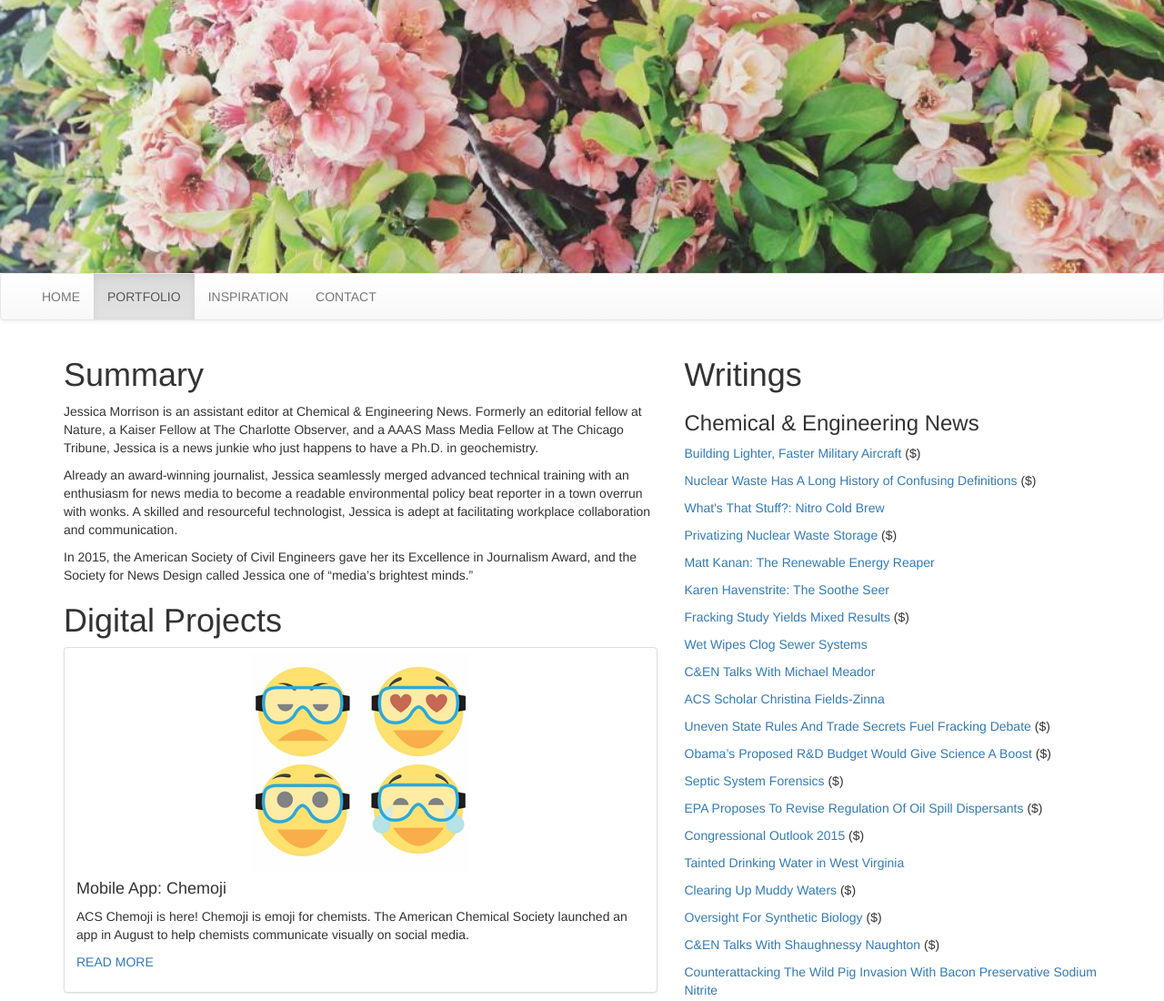
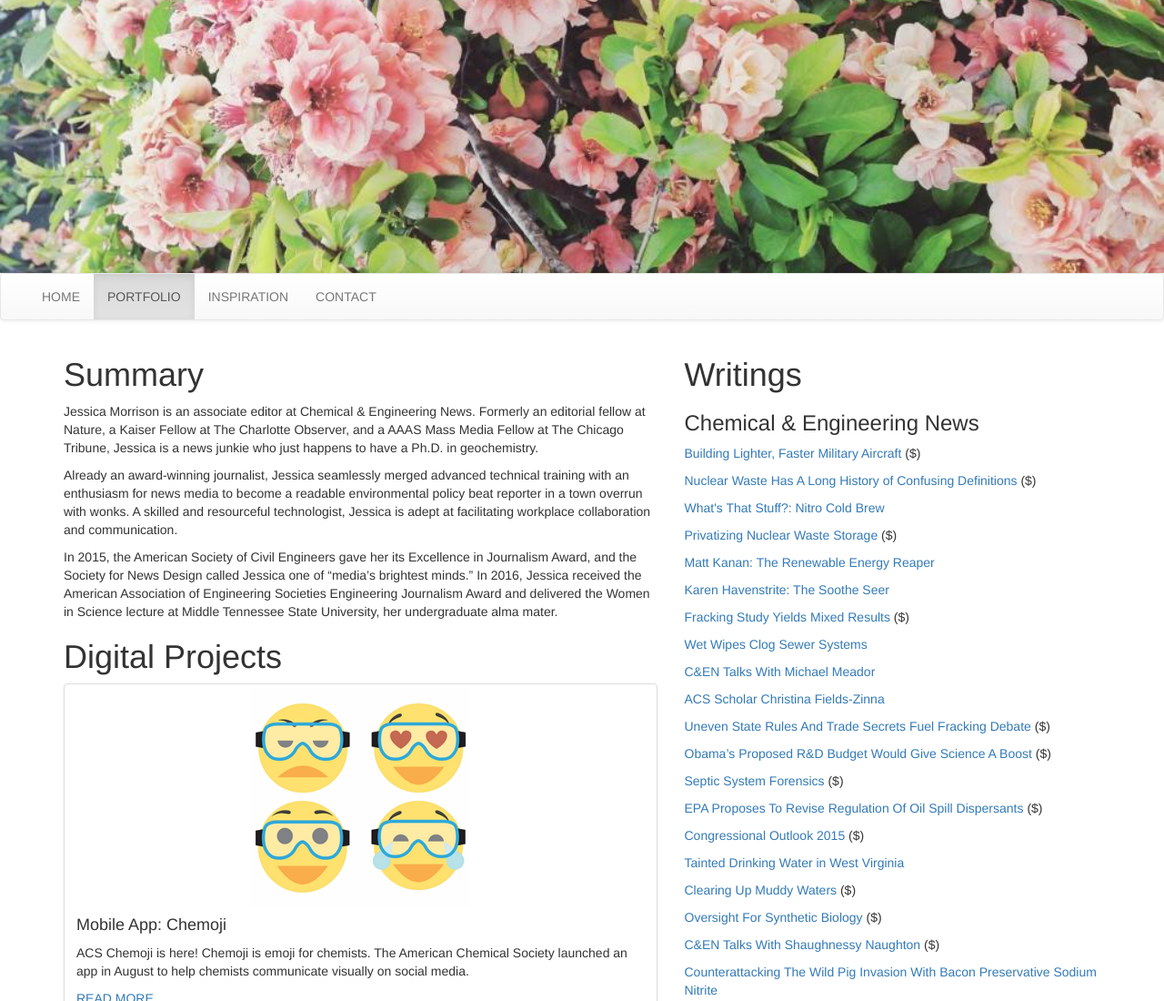
Before and after one commit to ihearttheroad/github.io, a plain HTML site: page portfolio.html in a window 1280 px wide. Shown: the top 1100 px of the page at 91% size. Drawn offline with Linux system fonts and the light colour scheme.

Commit message:
Update portfolio.html
Bio updates

```diff
--- a/portfolio.html
+++ b/portfolio.html
@@ -39,9 +39,9 @@
 		<div class="row">
 			<div class="col-md-7">
 				<h1>Summary</h1>
-				<p>Jessica Morrison is an assistant editor at Chemical &amp; Engineering News. Formerly an editorial fellow at Nature, a Kaiser Fellow at The Charlotte Observer, and a AAAS Mass Media Fellow at The Chicago Tribune, Jessica is a news junkie who just happens to have a Ph.D. in geochemistry.</p>
+				<p>Jessica Morrison is an associate editor at Chemical &amp; Engineering News. Formerly an editorial fellow at Nature, a Kaiser Fellow at The Charlotte Observer, and a AAAS Mass Media Fellow at The Chicago Tribune, Jessica is a news junkie who just happens to have a Ph.D. in geochemistry.</p>
 				<p>Already an award-winning journalist, Jessica seamlessly merged advanced technical training with an enthusiasm for news media to become a readable environmental policy beat reporter in a town overrun with wonks. A skilled and resourceful technologist, Jessica is adept at facilitating workplace collaboration and communication.</p>
-				<p>In 2015, the American Society of Civil Engineers gave her its Excellence in Journalism Award, and the Society for News Design called Jessica one of “media’s brightest minds.”</p>
+				<p>In 2015, the American Society of Civil Engineers gave her its Excellence in Journalism Award, and the Society for News Design called Jessica one of “media’s brightest minds.” In 2016, Jessica received the American Association of Engineering Societies Engineering Journalism Award and delivered the Women in Science lecture at Middle Tennessee State University, her undergraduate alma mater.</p>
 				<h1>Digital Projects</h1>
 				<div class="thumbnail">
       					<img src="/images/chemojiall.png" class="img-responsive" alt="ACS Chemoji">
```
